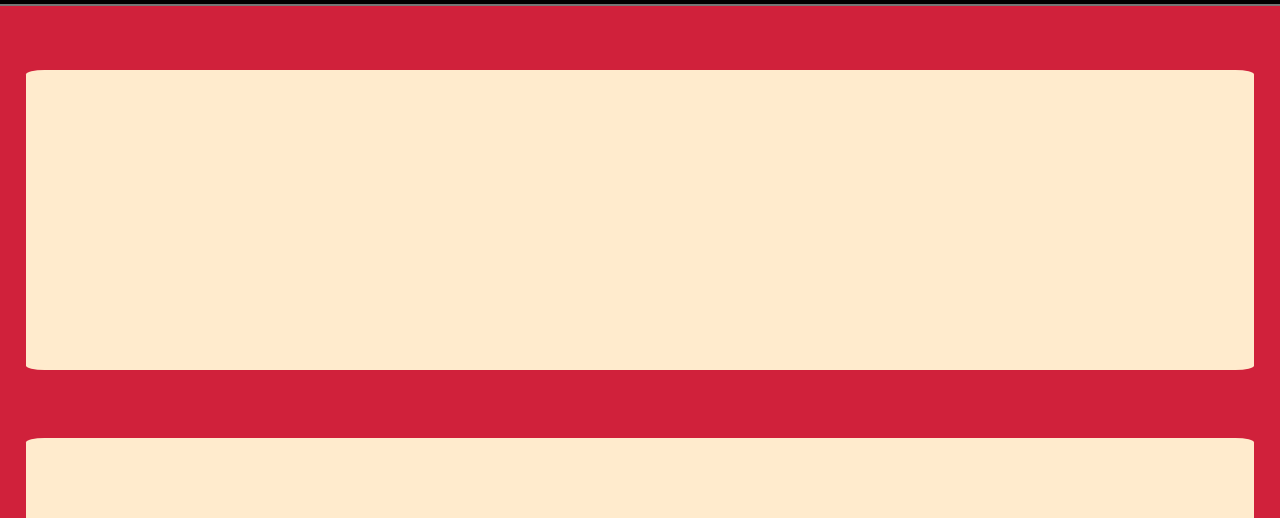
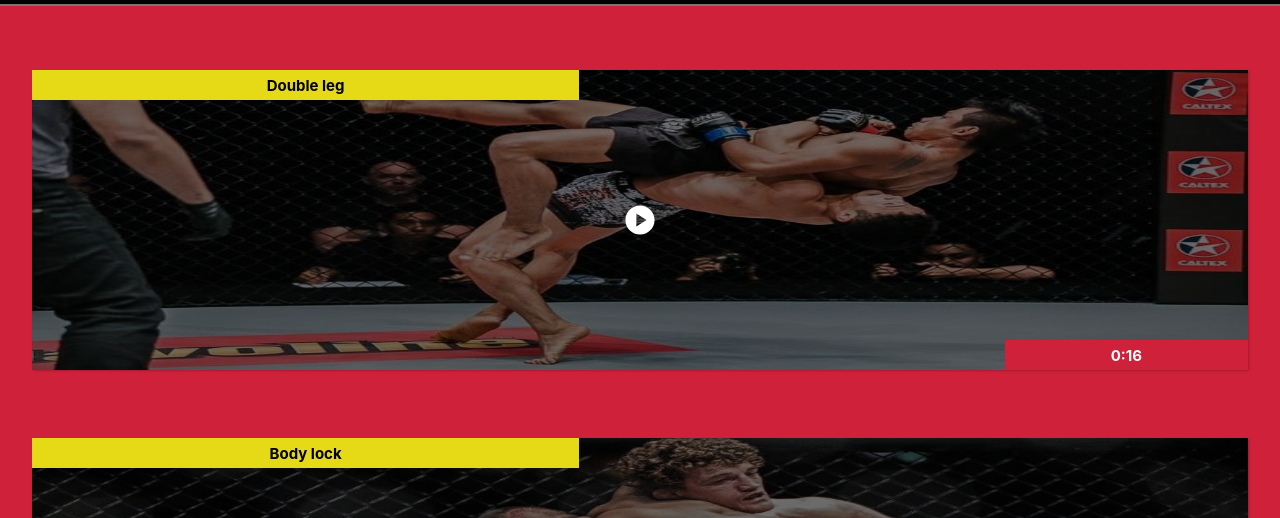
Before and after one commit to Afrimo/fmt_techniques, a React (Create React App) app: page /Menu in a window 1280 px wide. Both pictures are taken after a click on the element "Takedowns Offence". Shown: the part 240-758 px from the top of the page. Built offline with nearby package versions, Linux system fonts and the light colour scheme.

Commit message:
Video cards for tk offence structured

```diff
--- a/src/components/Menu.js
+++ b/src/components/Menu.js
@@ -146,12 +146,7 @@ export function Menu() {
         />
       </div>
       <div className="row">
-        <Card
-          handler={toggleWallOffence}
-          title="Wall game"
-          text="Offence"
-          img="images/wall_offence.webp"
-        />
+        <Card handler={toggleWallOffence} title="Wall game" text="Offence" c />
         <Card
           handler={toggleWallDefence}
           title="Wall game"
--- a/src/components/TakedownsOffence.js
+++ b/src/components/TakedownsOffence.js
@@ -1,6 +1,7 @@
 import "../styles/TakedownsOffence.css";
 import SearchIcon from "@mui/icons-material/Search";
 import ArrowCircleLeftIcon from "@mui/icons-material/ArrowCircleLeft";
+import PlayCircleIcon from "@mui/icons-material/PlayCircle";
 
 export function TakedownsOffence({ toggleTkOffence }) {
   return (
@@ -12,9 +13,33 @@ export function TakedownsOffence({ toggleTkOffence }) {
         <input className="search-bar" placeholder="Søk teknikk" />
       </div>
       <div className="modal-body">
-        <div className="card1"></div>
-        <div className="card1"></div>
+        <VideoCard
+          title="Double leg"
+          img="images/wrestling_offence.jpeg"
+          time="0:16"
+        />
+        <VideoCard
+          title="Body lock"
+          img="images/wrestling_defence.png"
+          time="0:28"
+        />
       </div>
     </div>
   );
 }
+
+function VideoCard({ title = "", img = "", time = "" }) {
+  return (
+    <div className="video-card">
+      <PlayCircleIcon className="play-btn" fontSize="large" />
+      <div className="video-pic-layer"></div>
+      <img src={img} className="video-pic" alt="videopic" />
+      <div className="name-container">
+        <p>{title}</p>
+      </div>
+      <div className="time-container">
+        <p>{time}</p>
+      </div>
+    </div>
+  );
+}
--- a/src/styles/TakedownsOffence.css
+++ b/src/styles/TakedownsOffence.css
@@ -1,8 +1,8 @@
 .tk-off-box {
   width: 100vw;
-  height: 105vh;
-  z-index: 25;
-  position: fixed;
+  max-height: 150%;
+  z-index: 35;
+  position: absolute;
   background-color: #d0213b;
 }
 
@@ -45,16 +45,80 @@
 
 .modal-body {
   width: 100%;
-  height: 100%;
+  min-height: 900px;
   text-align: center;
 }
 
-.card1 {
+.play-btn {
+  color: #fff;
+  position: absolute;
+  z-index: 30;
+  top: 50%;
+  left: 50%;
+  transform: translate(-50%, -50%);
+  font-size: 50px;
+}
+
+.video-pic {
+  z-index: 10;
+  position: absolute;
+  width: 100%;
+  height: 100%;
+}
+
+.video-pic-layer {
+  position: absolute;
+  width: 100%;
+  height: 100%;
+  background-color: rgb(0 0 0 / 55%);
+  z-index: 20;
+}
+
+.name-container {
+  z-index: 20;
+  position: absolute;
+  width: 45%;
+  height: 10%;
+  border-radius: 5%, 0%, 0%, 0%;
+  background-color: #e6da16;
+  display: flex;
+  justify-content: center;
+  align-items: center;
+}
+
+.name-container p {
+  font-weight: bold;
+  font-size: 15px;
+}
+
+.video-card {
   margin-top: 5%;
   text-align: left;
   display: inline-block;
-  width: 96%;
+  width: 95%;
   height: 300px;
-  border-radius: 1.5%;
   background-color: blanchedalmond;
+  box-shadow: 0.5px 0.5px 3px #0000004d;
+  position: relative;
 }
+
+.time-container {
+  position: absolute;
+  margin-top: auto;
+  z-index: 50;
+  width: 20%;
+  height: 10%;
+  background-color: #d0213b;
+  display: flex;
+  justify-content: center;
+  align-items: center;
+
+  bottom: 0;
+  right: 0;
+}
+
+.time-container p {
+  font-weight: bold;
+  font-size: 15px;
+  color: #fff;
+}
```
